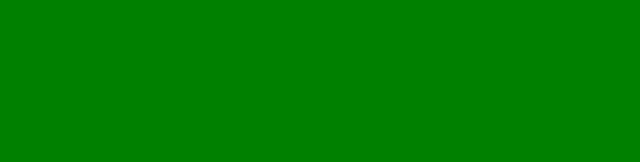
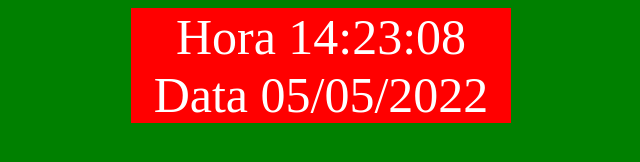
Before and after one commit to AntonioRoberio/exercicioGit, a plain HTML site: page index.html in a window 1280 px wide. Shown: the whole page, without its empty margins (319-959 px from the left). Drawn offline with Linux system fonts and the light colour scheme.

Commit message:
Adição da data e horário da página

```diff
--- a/css/estiliacao.css
+++ b/css/estiliacao.css
@@ -1,3 +1,14 @@
 body{
     background-color: green;
 }
+
+#hr{
+    width: 380px;
+    height: 100px;
+    background: red;
+    margin: 0 auto;
+    text-align: center;
+    font-size: 50px;
+    color: white;
+    padding-bottom: 15px;
+}
--- a/index.html
+++ b/index.html
@@ -7,8 +7,9 @@
     <meta name="keywords" content="estudos de git,html5,css3,javascript">
     <link rel="stylesheet" href="css/estiliacao.css">
     <title>Estudos de Repositório</title>
+    <script src="js/hratual.js" defer></script>
 </head>
 <body>
-
+    <div id="hr"></div>
 </body>
 </html>
--- /dev/null
+++ b/js/hratual.js
@@ -0,0 +1,41 @@
+let capDiv;
+let data;
+let hr;
+let mnt;
+let sg;
+let ano;
+let dia;
+let mes;
+let exibirHrAtual = () =>{
+    capDiv = document.getElementById("hr");
+    data = new Date();
+
+    hr = data.getHours();
+    mnt = data.getMinutes();
+    sg = data.getSeconds();
+    ano = data.getFullYear();
+    dia = data.getDate();
+    mes = data.getMonth();
+
+    if(hr < 10){
+        hr = "0"+hr;
+    }
+    if(mnt < 10){
+        mnt = "0"+mnt;
+    }
+    if(sg < 10){
+        sg = "0"+sg;
+    }
+    if(dia < 10){
+        dia = "0"+dia;
+    }
+    if(mes < 10){
+        mes = mes+1;
+        mes = "0"+mes;
+    }
+
+    capDiv.innerHTML = "Hora " + hr + ":" + mnt + ":" + sg + "<br>" + "Data " + dia + "/"+ mes + "/"+ano;
+}
+
+
+setInterval(exibirHrAtual,1000);
```
